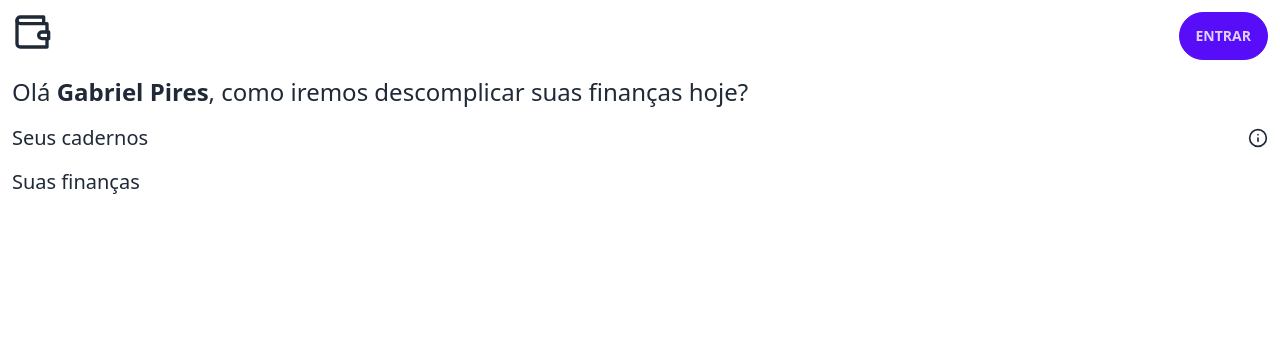
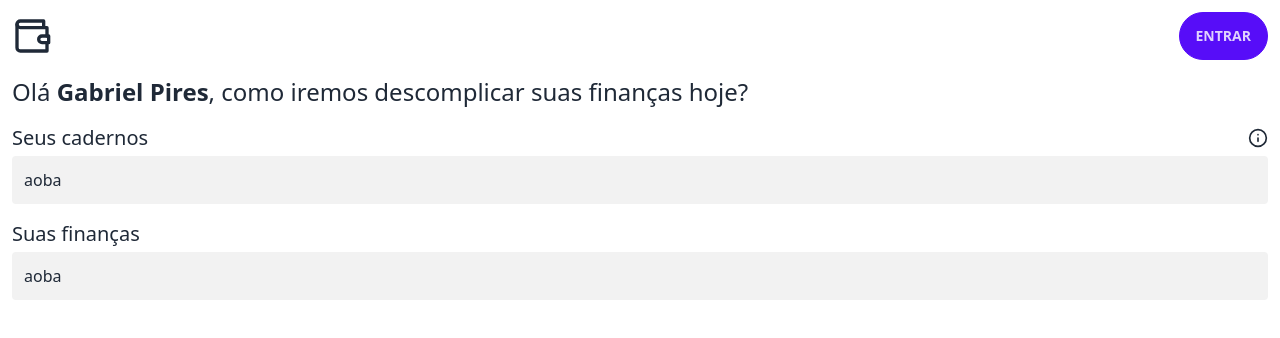
Before and after one commit to GabriPires/finote, a Next.js app: page / in a window 1280 px wide. Shown: the top 338 px of the page. Built offline with nearby package versions, Linux system fonts and the light colour scheme.

Commit message:
feat(section): new section component

```diff
--- a/src/components/Header.tsx
+++ b/src/components/Header.tsx
@@ -3,7 +3,7 @@ import { Wallet } from 'lucide-react'
 export function Header() {
   return (
     <header className="flex flex-col gap-4">
-      <div className="flex justify-between">
+      <div className="flex items-center justify-between">
         <Wallet className="h-10 w-10" />
         <button className="btn-primary btn rounded-full">Entrar</button>
       </div>
--- /dev/null
+++ b/src/components/Section.tsx
@@ -0,0 +1,9 @@
+import { ReactNode } from 'react'
+
+interface SectionProps {
+  children: ReactNode
+}
+
+export function Section({ children }: SectionProps) {
+  return <div className="mt-1 flex rounded bg-base-200 p-3">{children}</div>
+}
--- a/src/pages/index.tsx
+++ b/src/pages/index.tsx
@@ -1,4 +1,5 @@
 import { Header } from '@/components/Header'
+import { Section } from '@/components/Section'
 import { SectionTitle } from '@/components/SectionTitle'
 
 export default function Home() {
@@ -11,7 +12,11 @@ export default function Home() {
         tip="Cadernos são conjuntos de folhas de finanças feitos para organizar sua vida"
       />
 
+      <Section>aoba</Section>
+
       <SectionTitle title="Suas finanças" />
+
+      <Section>aoba</Section>
     </div>
   )
 }
```
